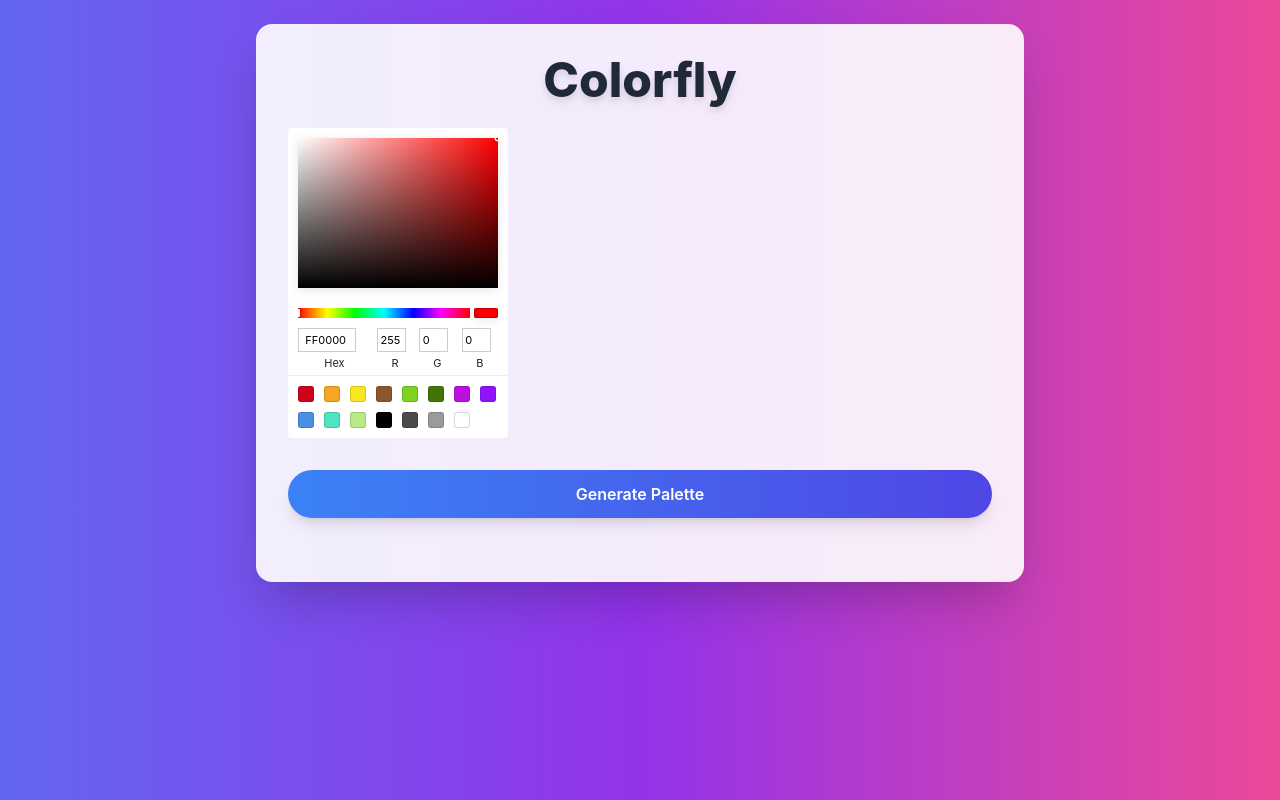
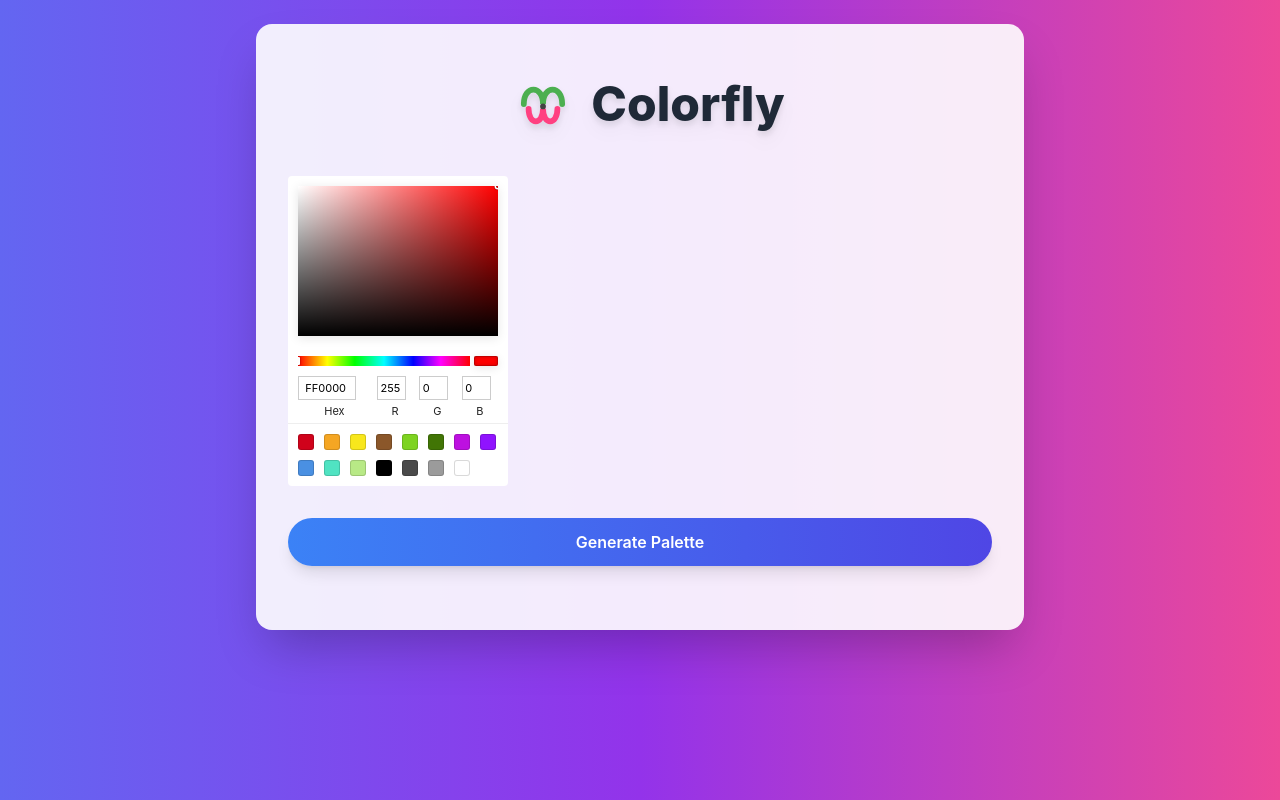
Before and after one commit to MoPaMo/colorfly, a React (Create React App) app: page / in a window 1280 px wide. Built offline with nearby package versions, Linux system fonts and the light colour scheme.

Commit message:
Refactor App component: update UI layout, add logo to header, and enhance palette sharing functionality

```diff
--- a/src/App.jsx
+++ b/src/App.jsx
@@ -236,8 +236,8 @@ const App = () => {
 return (
     <div className="min-h-screen bg-gradient-to-r from-indigo-500 via-purple-600 to-pink-500 flex flex-col items-center p-6">
         <div className="bg-white bg-opacity-90 rounded-2xl shadow-2xl p-8 w-full max-w-3xl">
-        <h1 className="text-5xl font-extrabold mb-6 text-center text-gray-800 drop-shadow-lg">
-          Colorfly
+            <h1 className="text-5xl font-extrabold mb-6 text-center text-gray-800 drop-shadow-lg flex items-center justify-center">
+                <img src="/logo.svg" alt="logo" className="h-24 mr-0" /> Colorfly
             </h1>
 
             <div className="mb-8">
```
Lines whose indentation alone changed are shown as unchanged.
